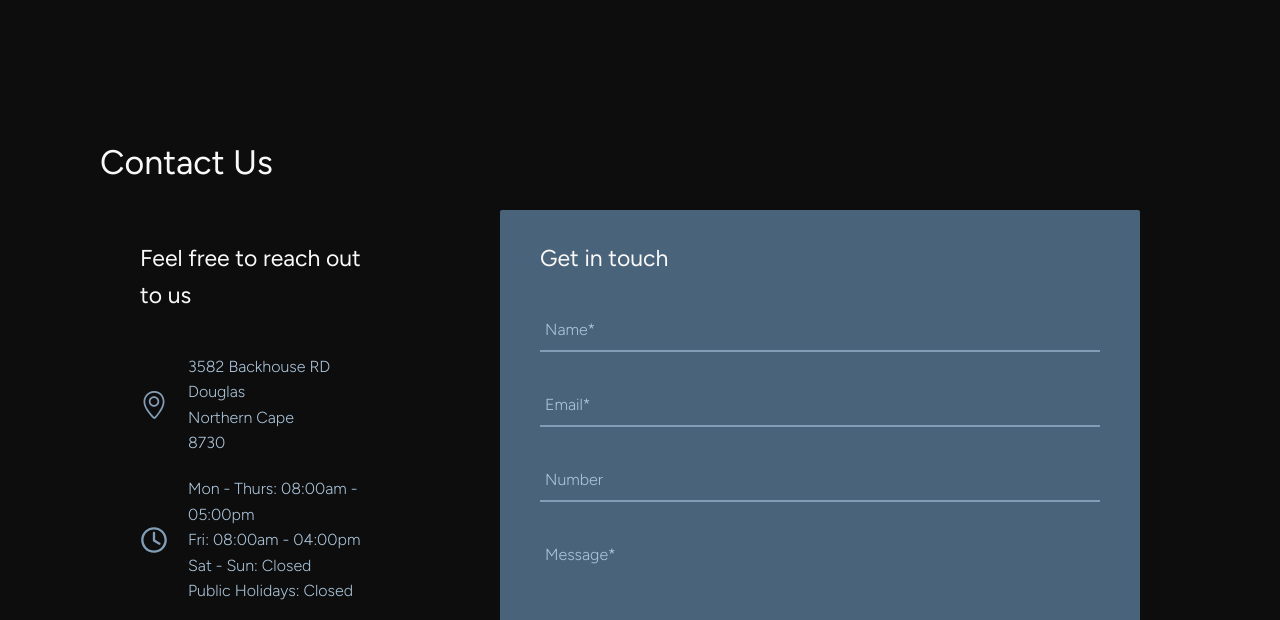
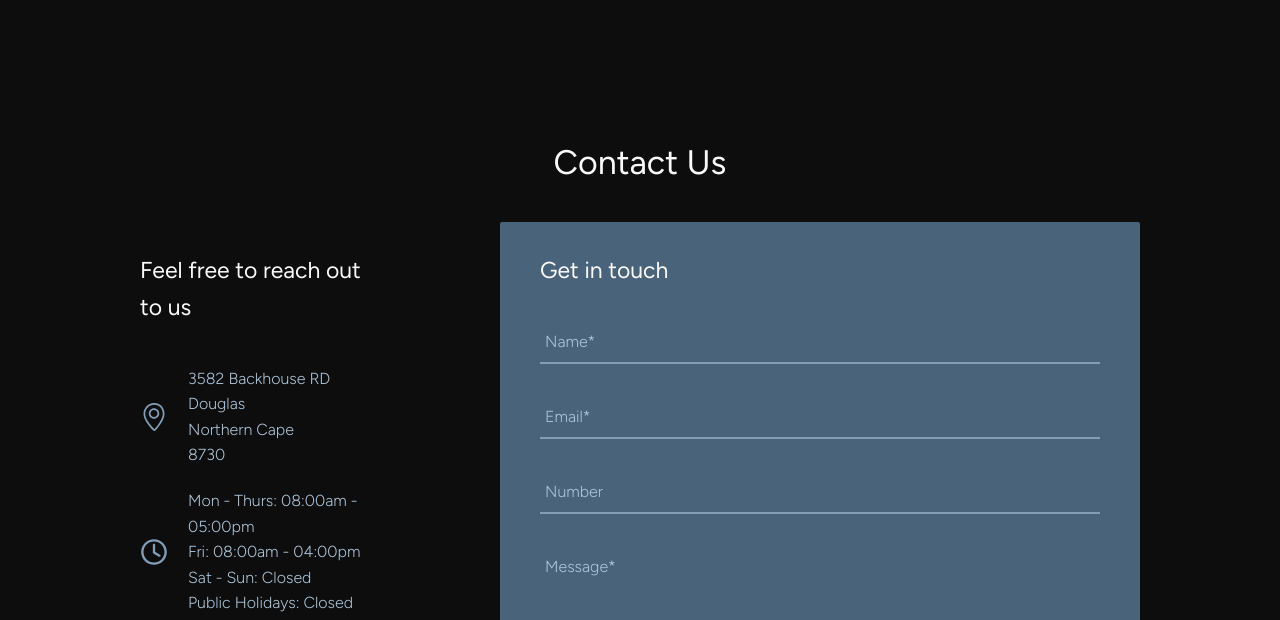
Before and after one commit to DoodleDevGit/HyproHydraulics, a website: page index.html in a window 1280 px wide. Shown: the part 3360-3980 px from the top of the page. Drawn offline with nearby package versions, Linux system fonts and the light colour scheme.

Commit message:
contact heading centered

```diff
--- a/index.html
+++ b/index.html
@@ -285,7 +285,7 @@
               </div>
               <div class="contact-info">
                 <img src="./assets/vectors/phone.svg" alt="Number" />
-                <p><a href="tel:0813952013">053 298 2887</a></p>
+                <p><a href="tel:0532982887">053 298 2887</a></p>
               </div>
               <div class="contact-info">
                 <img src="./assets/vectors/email.svg" alt="Email" />
@@ -296,7 +296,7 @@
               </div>
               <div class="contact-info">
                 <div class="whatsapp-container">
-                  <a href="whatsapp://send?phone=27813952013" target="_blank">
+                  <a href="whatsapp://send?phone=27532982887" target="_blank">
                     <img src="./assets/vectors/whatsapp.svg" alt="Whatsapp" />
                     <p>Click here to WhatsApp us</p>
                   </a>
--- a/styling/mainStyling.scss
+++ b/styling/mainStyling.scss
@@ -689,7 +689,11 @@ h1.hero-text {
 	gap: 20px;
 
 	.section-heading {
-		width: 100%;
+		display: flex;
+		flex-direction: column;
+		align-items: center;
+		gap: 20px;
+		padding-bottom: 12px;
 	}
 
 	.section-content {
```
Also changed, not shown: styling/mainStyling.css, 1 other file.
